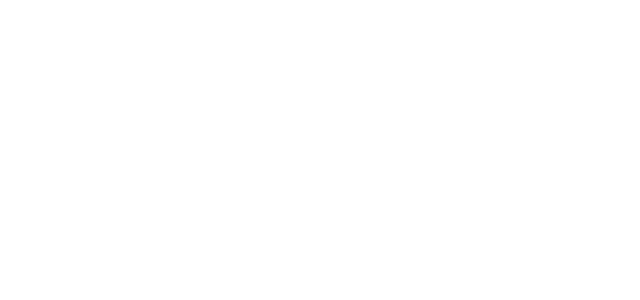
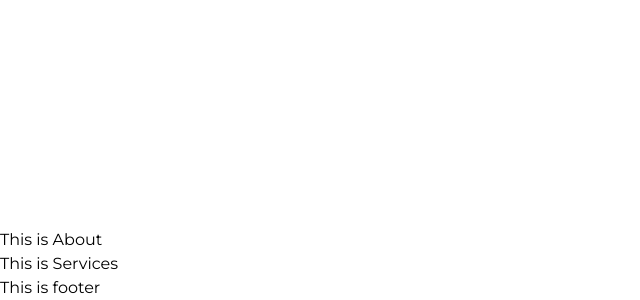
Before and after one commit to abdullahmamun1/Tourist-Service-Website-Client, a React (Create React App) app: page / in a window 1280 px wide. Shown: the part 858-1158 px from the top of the page, without its empty margins (0-640 px from the left). Before the commit the page ends 800 px from the top, so only its background shows below. Built offline with nearby package versions, Linux system fonts and the light colour scheme; no server answers.

Commit message:
about, hashlink added

```diff
--- a/package.json
+++ b/package.json
@@ -11,6 +11,7 @@
     "react": "^17.0.2",
     "react-dom": "^17.0.2",
     "react-router-dom": "^5.3.0",
+    "react-router-hash-link": "^2.4.3",
     "react-scripts": "4.0.3",
     "web-vitals": "^1.1.2"
   },
--- /dev/null
+++ b/src/Components/Home/About/About.js
@@ -0,0 +1,11 @@
+import React from 'react';
+
+const About = () => {
+    return (
+        <div>
+            <h1>This is About</h1>
+        </div>
+    );
+};
+
+export default About;
--- a/src/Components/Home/Banner/Banner.js
+++ b/src/Components/Home/Banner/Banner.js
@@ -2,7 +2,7 @@
 
 const Banner = () => {
     return (
-        <div>
+        <div style={{ "height": "1000px" }}>
             <h1>This is banner</h1>
         </div>
     );
--- a/src/Components/Home/Header/Nav/Nav.js
+++ b/src/Components/Home/Header/Nav/Nav.js
@@ -1,6 +1,7 @@
 import React from 'react';
 import { Link } from 'react-router-dom';
 import useAuth from '../../../../hooks/useAuth';
+import { HashLink } from 'react-router-hash-link';
 import './nav.css'
 
 const Nav = () => {
@@ -16,7 +17,7 @@
                 </div>
                 <ul>
                     <li><Link to="/home">Home</Link></li>
-                    <li><Link to="/services">Services</Link></li>
+                    <li><HashLink smooth to="/home#services">Services</HashLink></li>
                     {user.email && <li><Link to="myOrders">My Orders</Link></li>}
                     {user.email && <li><Link to="/services/manage">Manage Orders</Link></li>}
                     {user.email && <li><Link to="/services/add">Add a Service</Link></li>}
--- a/src/Components/Home/Home.js
+++ b/src/Components/Home/Home.js
@@ -1,13 +1,14 @@
 import React from 'react';
 import Services from '../Services/Services';
+import About from './About/About';
 import Banner from './Banner/Banner';
 import Footer from './Footer/Footer';
-import Nav from './Header/Nav/Nav';
 
 const Home = () => {
     return (
         <div>
             <Banner></Banner>
+            <About></About>
             <Services></Services>
             <Footer></Footer>
         </div>
--- a/src/Components/Services/Services.js
+++ b/src/Components/Services/Services.js
@@ -2,7 +2,7 @@
 
 const Services = () => {
     return (
-        <div>
+        <div id="services">
             <h1>This is Services</h1>
         </div>
     );
```
Also changed, not shown: 1 other file (tests, documents, lock files or other folders).
